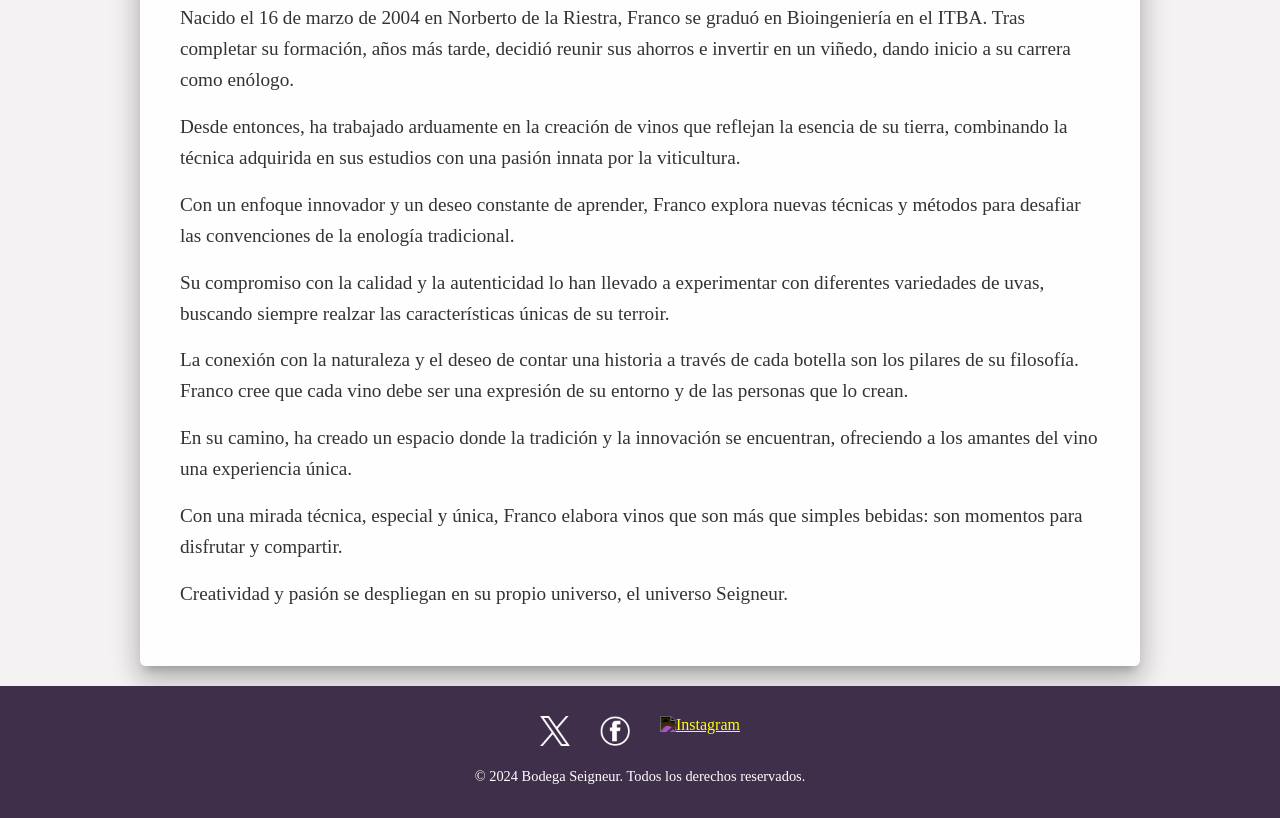
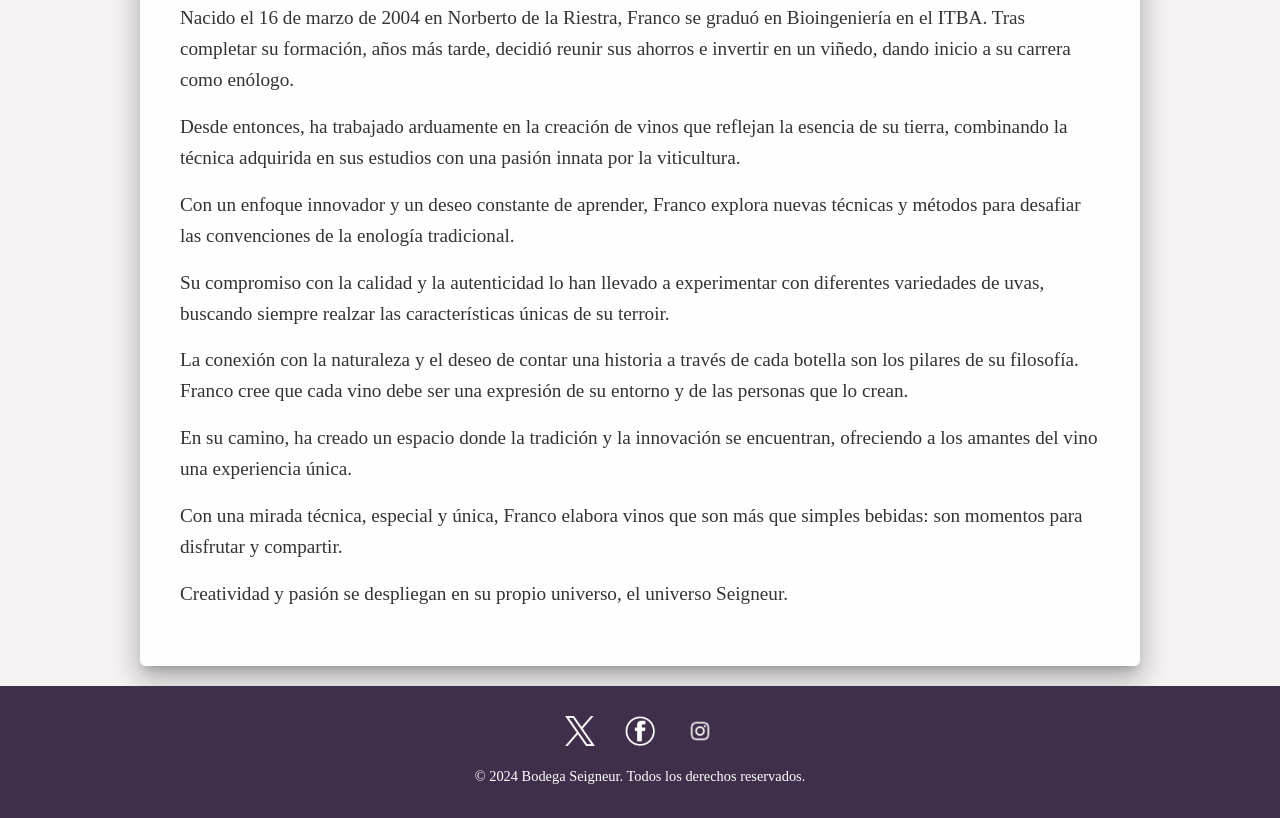
Before and after one commit to francrack04/proyectoFinal-bodegasSeigneur, a plain HTML site: page el-enologo.html in a window 1280 px wide. Shown: the part 1131-1949 px from the top of the page. Drawn offline with Linux system fonts and the light colour scheme.

Commit message:
Update el-enologo.html

```diff
--- a/el-enologo.html
+++ b/el-enologo.html
@@ -153,7 +153,7 @@
                     <img src="Imagenes/facebook-icon.png" alt="Facebook">
                 </a>
                 <a href="https://instagram.com" target="_blank">
-                    <img src=Imagenes/instagram-icon.png" alt="Instagram">
+                    <img src="Imagenes/instagram-icon.png" alt="Instagram">
                 </a>
             </div>
             <p>&copy; 2024 Bodega Seigneur. Todos los derechos reservados.</p>
```
